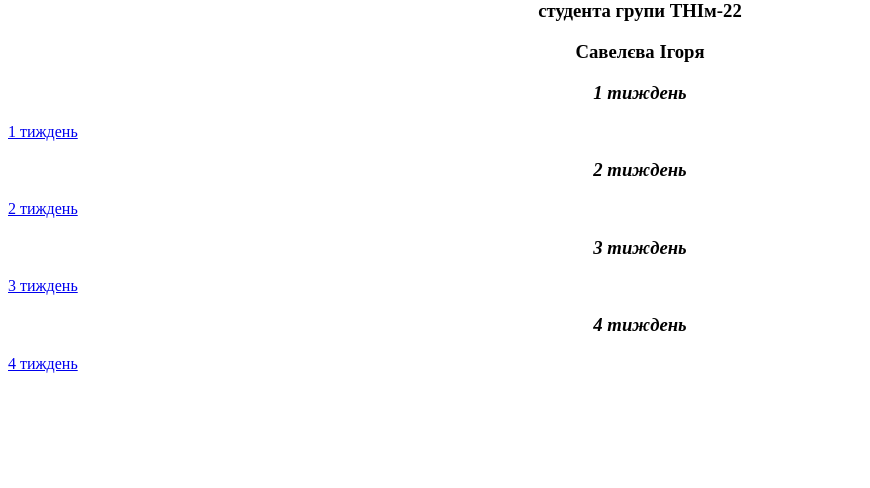
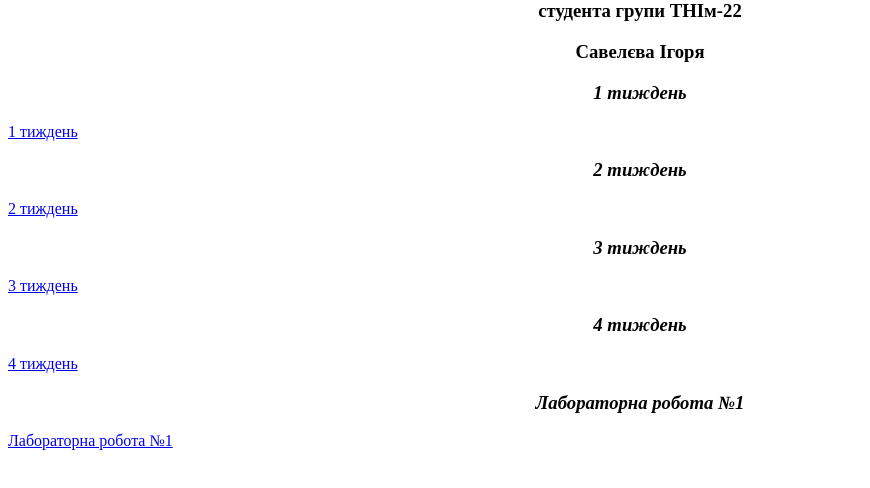
Before and after one commit to saveliev-i/saveliev-i.github.io, a plain HTML site: page index.html in a window 1280 px wide. Shown: the part 66-554 px from the top of the page, without its empty margins (0-870 px from the left). Drawn offline with Linux system fonts and the light colour scheme.

Commit message:
index.html

```diff
--- a/index.html
+++ b/index.html
@@ -14,5 +14,7 @@
 <a href="ARindex_3.html">3 тиждень</a>
 <center><p><h3><em>4 тиждень</em></h3></p></center>
 <a href="ARindex_4.html">4 тиждень</a>
+<center><p><h3><em>Лабораторна робота №1</em></h3></p></center>
+<a href="ARindex_lab_1.html">Лабораторна робота №1</a>
   </body>
 </html>
```
